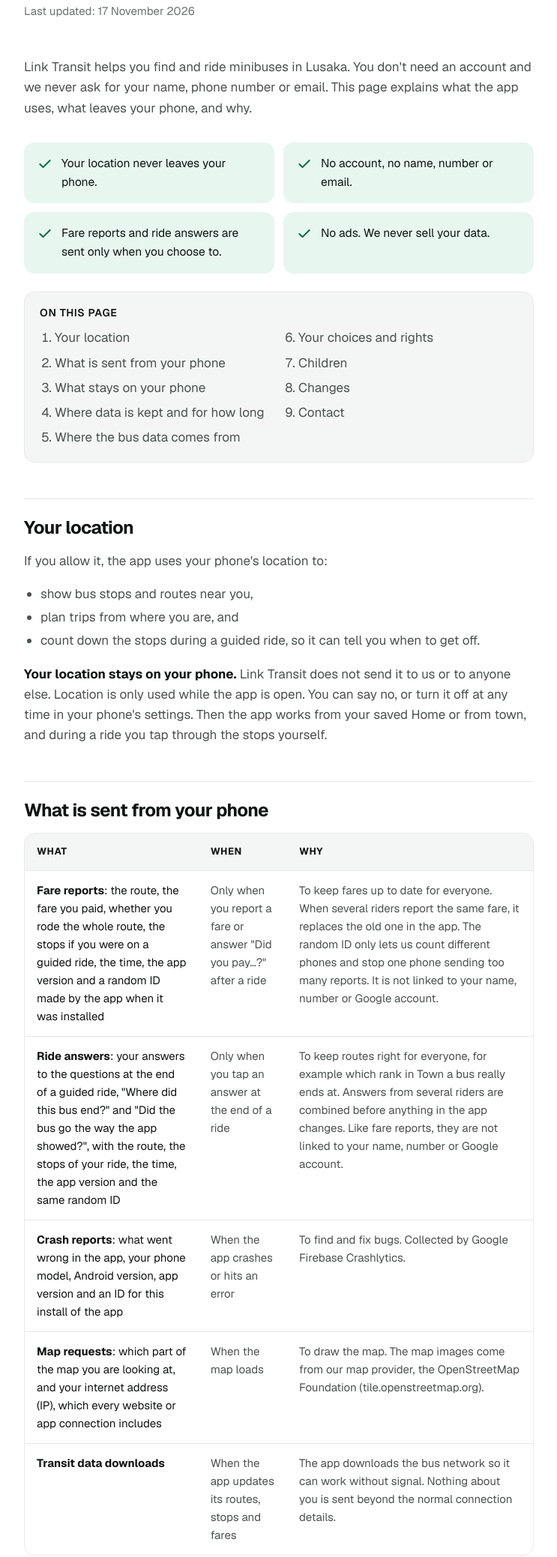
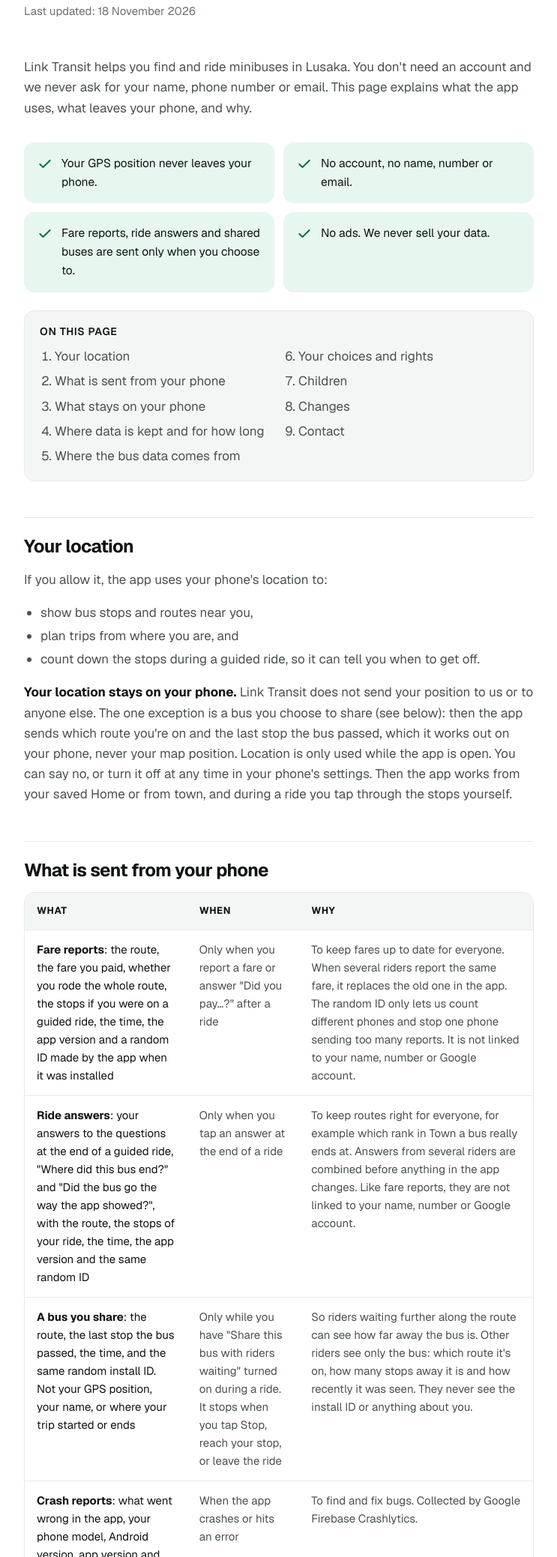
Before and after one commit to Ngongab/link-transit, a plain HTML site: page privacy.html in a window 1280 px wide. Shown: the part 221-2298 px from the top of the page at 75% size, without its empty margins (268-1011 px from the left). Drawn offline with nearby package versions, Linux system fonts and the light colour scheme.

Commit message:
Privacy policy: cover live bus sharing
Co-Authored-By: Claude Opus 5.5 <noreply@anthropic.com>

```diff
--- a/privacy.html
+++ b/privacy.html
@@ -32,16 +32,16 @@
   <div class="doc-hero">
     <span class="eyebrow">Privacy policy</span>
     <h1>Link Transit privacy policy</h1>
-    <p class="meta">Last updated: 17 November 2026</p>
+    <p class="meta">Last updated: 18 November 2026</p>
   </div>
 
   <article class="doc">
     <p>Link Transit helps you find and ride minibuses in Lusaka. You don't need an account and we never ask for your name, phone number or email. This page explains what the app uses, what leaves your phone, and why.</p>
 
     <div class="summary" aria-label="Summary">
-      <div><svg viewBox="0 0 24 24" fill="none" stroke="currentColor" stroke-width="2.4" stroke-linecap="round" stroke-linejoin="round" aria-hidden="true"><path d="M20 6 9 17l-5-5"/></svg><span>Your location never leaves your phone.</span></div>
+      <div><svg viewBox="0 0 24 24" fill="none" stroke="currentColor" stroke-width="2.4" stroke-linecap="round" stroke-linejoin="round" aria-hidden="true"><path d="M20 6 9 17l-5-5"/></svg><span>Your GPS position never leaves your phone.</span></div>
       <div><svg viewBox="0 0 24 24" fill="none" stroke="currentColor" stroke-width="2.4" stroke-linecap="round" stroke-linejoin="round" aria-hidden="true"><path d="M20 6 9 17l-5-5"/></svg><span>No account, no name, number or email.</span></div>
-      <div><svg viewBox="0 0 24 24" fill="none" stroke="currentColor" stroke-width="2.4" stroke-linecap="round" stroke-linejoin="round" aria-hidden="true"><path d="M20 6 9 17l-5-5"/></svg><span>Fare reports and ride answers are sent only when you choose to.</span></div>
+      <div><svg viewBox="0 0 24 24" fill="none" stroke="currentColor" stroke-width="2.4" stroke-linecap="round" stroke-linejoin="round" aria-hidden="true"><path d="M20 6 9 17l-5-5"/></svg><span>Fare reports, ride answers and shared buses are sent only when you choose to.</span></div>
       <div><svg viewBox="0 0 24 24" fill="none" stroke="currentColor" stroke-width="2.4" stroke-linecap="round" stroke-linejoin="round" aria-hidden="true"><path d="M20 6 9 17l-5-5"/></svg><span>No ads. We never sell your data.</span></div>
     </div>
 
@@ -67,7 +67,7 @@
       <li>plan trips from where you are, and</li>
       <li>count down the stops during a guided ride, so it can tell you when to get off.</li>
     </ul>
-    <p><strong>Your location stays on your phone.</strong> Link Transit does not send it to us or to anyone else. Location is only used while the app is open. You can say no, or turn it off at any time in your phone's settings. Then the app works from your saved Home or from town, and during a ride you tap through the stops yourself.</p>
+    <p><strong>Your location stays on your phone.</strong> Link Transit does not send your position to us or to anyone else. The one exception is a bus you choose to share (see below): then the app sends which route you're on and the last stop the bus passed, which it works out on your phone, never your map position. Location is only used while the app is open. You can say no, or turn it off at any time in your phone's settings. Then the app works from your saved Home or from town, and during a ride you tap through the stops yourself.</p>
 
     <h2 id="sent">What is sent from your phone</h2>
     <div class="table-wrap">
@@ -83,6 +83,11 @@
             <td><strong>Ride answers</strong>: your answers to the questions at the end of a guided ride, "Where did this bus end?" and "Did the bus go the way the app showed?", with the route, the stops of your ride, the time, the app version and the same random ID</td>
             <td>Only when you tap an answer at the end of a ride</td>
             <td>To keep routes right for everyone, for example which rank in Town a bus really ends at. Answers from several riders are combined before anything in the app changes. Like fare reports, they are not linked to your name, number or Google account.</td>
+          </tr>
+          <tr>
+            <td><strong>A bus you share</strong>: the route, the last stop the bus passed, the time, and the same random install ID. Not your GPS position, your name, or where your trip started or ends</td>
+            <td>Only while you have "Share this bus with riders waiting" turned on during a ride. It stops when you tap Stop, reach your stop, or leave the ride</td>
+            <td>So riders waiting further along the route can see how far away the bus is. Other riders see only the bus: which route it's on, how many stops away it is and how recently it was seen. They never see the install ID or anything about you.</td>
           </tr>
           <tr>
             <td><strong>Crash reports</strong>: what went wrong in the app, your phone model, Android version, app version and an ID for this install of the app</td>
@@ -109,6 +114,7 @@
     <h2 id="storage">Where data is kept and for how long</h2>
     <ul>
       <li><strong>Fare reports and ride answers</strong> are stored in our database, hosted by Supabase in the United Kingdom (London). We keep them for up to 2 years to understand how fares and routes change, then delete them.</li>
+      <li><strong>Shared buses</strong> are stored in the same database while you share. Other riders see a bus for 2 minutes after its last update, and it is deleted within 10 minutes of your last update, or straight away when you stop sharing. We don't keep a history of shared rides.</li>
       <li><strong>Crash reports</strong> are kept by Google Firebase for 90 days.</li>
     </ul>
     <p>We don't sell data. We don't use it for advertising, and we don't share it with anyone except the service providers named here, who run the app for us.</p>
@@ -117,13 +123,13 @@
     <p>The routes, stops and the first fares come from the Digital Transport for Africa (DT4A) survey of Lusaka. Riders' reports keep the fares up to date. Map data is © <a href="https://www.openstreetmap.org/copyright" rel="noopener">OpenStreetMap contributors</a>.</p>
 
     <h2 id="rights">Your choices and rights</h2>
-    <p>You can use Link Transit without ever reporting a fare, answering a ride question or turning on location. Under Zambia's Data Protection Act, 2021, you can ask us what we hold about you and ask us to delete it. Fare reports and ride answers are tied only to a random install ID, so tell us roughly when you sent them and on which route, and we will find and remove them. See <a href="support.html#delete">how to delete your data</a>.</p>
+    <p>You can use Link Transit without ever reporting a fare, answering a ride question, sharing a bus or turning on location. Sharing a bus is off until you turn it on for a ride, and you can stop at any time. Under Zambia's Data Protection Act, 2021, you can ask us what we hold about you and ask us to delete it. Fare reports and ride answers are tied only to a random install ID, so tell us roughly when you sent them and on which route, and we will find and remove them. See <a href="support.html#delete">how to delete your data</a>.</p>
 
     <h2 id="children">Children</h2>
     <p>Link Transit is for the general public. It is not aimed at children, and we don't knowingly collect anything about them.</p>
 
     <h2 id="changes">Changes</h2>
-    <p>If the app starts collecting something new, for example sharing a bus's live position with other riders, we will update this page before that feature goes live. The app will ask you first.</p>
+    <p>If the app starts collecting something new, we will update this page before that feature goes live, and the app will ask you first.</p>
 
     <h2 id="contact">Contact</h2>
     <!-- CONTACT-EMAIL: replace the span below with <a href="mailto:you@example.com">you@example.com</a> -->
```
